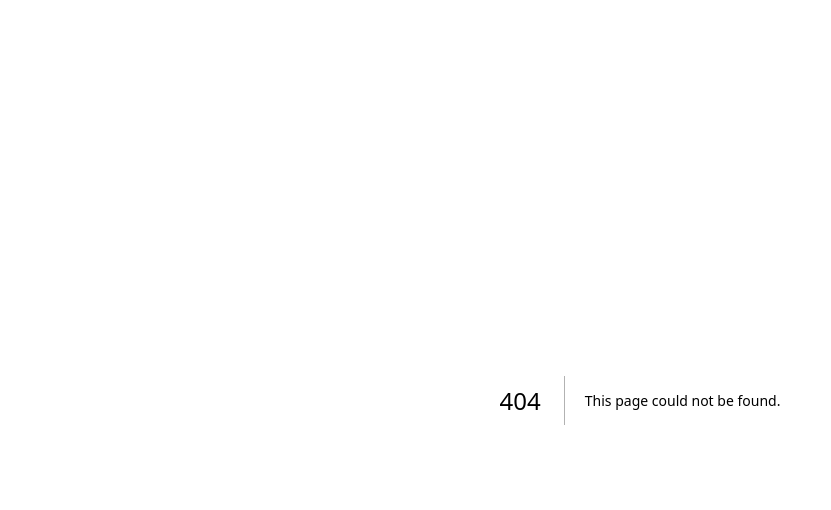
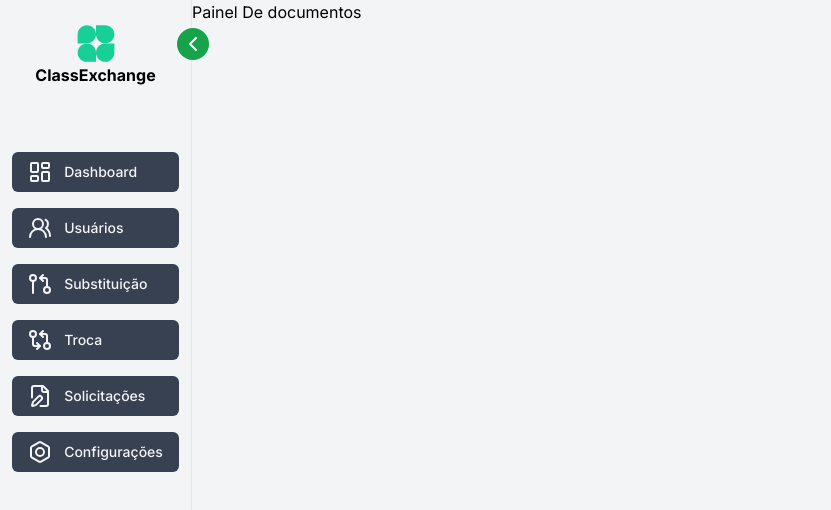
Before and after one commit to devPrates/eduexchange, a Next.js app: page /dashboard/docs in a window 1280 px wide. Before the commit this address had no page. Shown: the top 510 px of the page, without its empty margins (0-831 px from the left). Built offline with nearby package versions, Linux system fonts and the light colour scheme.

Commit message:
access to roles and new routes

```diff
--- /dev/null
+++ b/src/app/(authenticated)/dashboard/configuracoes/page.tsx
@@ -0,0 +1,8 @@
+
+export default function Troca() {
+    return(
+        <>
+            <h1>Painel De configs</h1>
+        </>
+    )
+}
--- /dev/null
+++ b/src/app/(authenticated)/dashboard/cpainel/page.tsx
@@ -0,0 +1,8 @@
+
+export default function Cpainel() {
+    return(
+        <>
+            <h1>Painel Coordenador</h1>
+        </>
+    )
+}
--- /dev/null
+++ b/src/app/(authenticated)/dashboard/docs/page.tsx
@@ -0,0 +1,8 @@
+
+export default function Docs() {
+    return(
+        <>
+            <h1>Painel De documentos</h1>
+        </>
+    )
+}
--- /dev/null
+++ b/src/app/(authenticated)/dashboard/dpainel/page.tsx
@@ -0,0 +1,9 @@
+
+
+export default function Dpainel() {
+    return(
+        <>
+            <h1>Painel Diretor</h1>
+        </>
+    )
+}
--- a/src/app/(authenticated)/dashboard/page.tsx
+++ b/src/app/(authenticated)/dashboard/page.tsx
@@ -18,10 +18,13 @@ import {
     TableRow,
   } from "@/components/ui/table"
 import TableCursos from "@/components/TableCursos";
+import { useSession } from "next-auth/react";
 
 
 
 export default function Dashboard() {
+    const { data: session } = useSession()
+    const userRole = session?.user?.role
     const { cardData } = seed
     const [position, setPosition] = useState("top")
     return (
@@ -128,7 +131,11 @@ export default function Dashboard() {
                         </div>
                     </Tabs>
                 </div>
-
+                <div>
+            <h1>Bem-vindo, {session?.user?.name}!</h1>
+            <p>Sua role: {userRole}</p>
+            {userRole === 'admin' && <p>Você tem acesso administrativo.</p>}
+        </div>
 
             </section>
         </>
--- /dev/null
+++ b/src/app/(authenticated)/dashboard/painel/page.tsx
@@ -0,0 +1,8 @@
+
+export default function Painel() {
+    return(
+        <>
+            <h1>Painel Professor</h1>
+        </>
+    )
+}
--- /dev/null
+++ b/src/app/(authenticated)/dashboard/troca/page.tsx
@@ -0,0 +1,8 @@
+
+export default function Troca() {
+    return(
+        <>
+            <h1>Painel De troca de aulas</h1>
+        </>
+    )
+}
--- a/src/app/api/auth/[...nextauth]/route.ts
+++ b/src/app/api/auth/[...nextauth]/route.ts
@@ -70,9 +70,8 @@ const authOptions: NextAuthOptions = {
             return {
                 ...session,
                 user: {
-                    name: token.name,
-                    email: token.email,
-                    role: token.role
+                    ...session.user, // mantém os dados já presentes, como name e email
+                    role: token.role // adiciona a role
                 }
             }
         }
--- a/src/components/Nav.tsx
+++ b/src/components/Nav.tsx
@@ -17,7 +17,7 @@ const iconMap: Record<string, React.FC<{}>> = {
 }
 
 export default function Nav() {
-    const { itensMenu } = seed
+    const { itensMenuProfessor, itensMenuCoordenador, itensMenuDiretor, itensMenuAdmin } = seed
     const [isOpen, setIsOpen] = useState(true);
 
     const handleIsOpen = () => {
@@ -50,7 +50,7 @@ export default function Nav() {
                     </span>
                 </div>
                 <ul className="p-4 mt-8">
-                    {itensMenu.map((item) => {
+                    {itensMenuAdmin.map((item) => {
                         const Icon = iconMap[item.icon];
                         return (
                             <li key={item.id}>
--- a/src/dataDashboard.ts
+++ b/src/dataDashboard.ts
@@ -1,7 +1,33 @@
-import { Activity, GitPullRequestArrow, GitCompareArrows, Users, User, BookAIcon, HouseIcon, BadgeCheck, SquareX, CircleAlert, BellRing } from "lucide-react";
+import { Users, BookAIcon, HouseIcon, BadgeCheck, SquareX, CircleAlert, BellRing } from "lucide-react";
 
 export const seed = {
-    itensMenu: [
+    itensMenuProfessor: [
+        { id: 1, title: 'Painel', link: '/dashboard/painel', icon: 'dashboard' },
+        { id: 2, title: 'Substituição', link: '/dashboard/substituicao', icon: 'substituicao' },
+        { id: 3, title: 'Troca', link: '/dashboard/troca', icon: 'troca' },
+        { id: 4, title: 'Documentos', link: '/dashboard/docs', icon: 'solicitacoes' },
+        { id: 5, title: 'Configurações', link: '/dashboard/settings', icon: 'settings' },
+
+    ],
+    itensMenuCoordenador: [
+        { id: 1, title: 'Dashboard', link: '/dashboard', icon: 'dashboard' },
+        { id: 2, title: 'Usuários', link: '/dashboard/users', icon: 'users' },
+        { id: 3, title: 'Substituição', link: '/dashboard/substituicao', icon: 'substituicao' },
+        { id: 4, title: 'Troca', link: '/dashboard/troca', icon: 'troca' },
+        { id: 5, title: 'Solicitações', link: '/dashboard/solicitacoes', icon: 'solicitacoes' },
+        { id: 6, title: 'Configurações', link: '/dashboard/settings', icon: 'settings' },
+
+    ],
+    itensMenuDiretor: [
+        { id: 1, title: 'Dashboard', link: '/dashboard', icon: 'dashboard' },
+        { id: 2, title: 'Usuários', link: '/dashboard/users', icon: 'users' },
+        { id: 3, title: 'Substituição', link: '/dashboard/substituicao', icon: 'substituicao' },
+        { id: 4, title: 'Troca', link: '/dashboard/troca', icon: 'troca' },
+        { id: 5, title: 'Solicitações', link: '/dashboard/solicitacoes', icon: 'solicitacoes' },
+        { id: 6, title: 'Configurações', link: '/dashboard/settings', icon: 'settings' },
+
+    ],
+    itensMenuAdmin: [
         { id: 1, title: 'Dashboard', link: '/dashboard', icon: 'dashboard' },
         { id: 2, title: 'Usuários', link: '/dashboard/users', icon: 'users' },
         { id: 3, title: 'Substituição', link: '/dashboard/substituicao', icon: 'substituicao' },
--- /dev/null
+++ b/src/types/next-auth.d.ts
@@ -0,0 +1,12 @@
+import NextAuth from 'next-auth'
+
+declare module 'next-auth' {
+  interface Session {
+    user: {
+      name?: string | null
+      email?: string | null
+      image?: string | null
+      role?: string | null // Adiciona a propriedade `role`
+    }
+  }
+}
```
